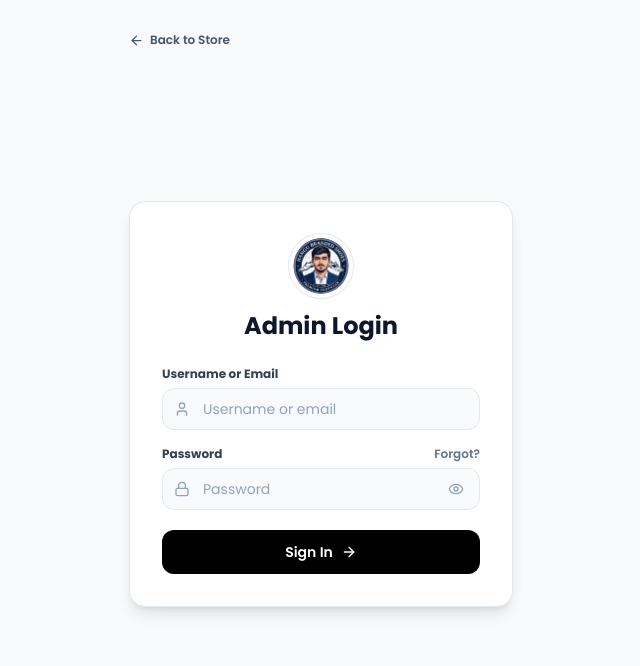
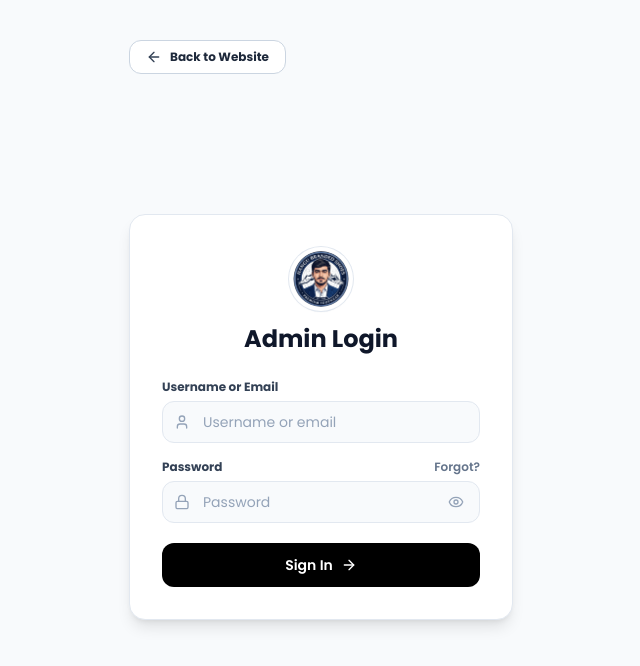
Before and after one commit to iamahmdev/hangu_branded_shoes, a Next.js app: page /admin in a window 1280 px wide. Shown: the top 666 px of the page, without its empty margins (319-959 px from the left). Built offline with nearby package versions, Linux system fonts and the light colour scheme; no server answers.

Commit message:
fix(admin): prominent back to website button with arrow and replace storefront jargon

```diff
--- a/src/components/admin/AdminLayout.tsx
+++ b/src/components/admin/AdminLayout.tsx
@@ -138,14 +138,15 @@ export default function AdminLayout({
                 <RefreshCw size={16} className={isRefreshing ? "animate-spin text-emerald-600" : ""} />
               </button>
 
-              {/* Storefront Link */}
+              {/* Website Link */}
               <Link
                 href="/"
                 target="_blank"
-                className="hidden sm:inline-flex items-center gap-1.5 px-3 py-1.5 rounded-xl bg-slate-100 hover:bg-slate-200 text-slate-700 text-xs font-medium border border-slate-200 transition-colors"
+                className="hidden sm:inline-flex items-center gap-1.5 px-3 py-1.5 rounded-xl bg-slate-100 hover:bg-slate-200 text-slate-700 text-xs font-semibold border border-slate-200 transition-colors"
+                title="Open Website in New Tab"
               >
                 <Store size={14} className="text-emerald-600" />
-                <span>Storefront</span>
+                <span>View Website</span>
                 <ExternalLink size={12} className="text-slate-400" />
               </Link>
 
--- a/src/components/admin/AdminLogin.tsx
+++ b/src/components/admin/AdminLogin.tsx
@@ -88,14 +88,14 @@ export default function AdminLogin({ onLogin }: AdminLoginProps) {
       </Head>
 
       <div className="min-h-screen bg-slate-50 text-slate-800 font-sans flex flex-col justify-between p-4 md:p-6 relative">
-        {/* Top return link */}
-        <div className="w-full max-w-sm mx-auto flex items-center justify-between z-10 pt-2">
+        {/* Top return button */}
+        <div className="w-full max-w-sm mx-auto flex items-center justify-start z-10 pt-4">
           <Link
             href="/"
-            className="inline-flex items-center gap-1.5 text-xs font-semibold text-slate-600 hover:text-slate-900 transition-colors"
+            className="inline-flex items-center gap-2 px-4 py-2 rounded-xl bg-white border border-slate-300 hover:border-slate-400 text-xs font-bold text-slate-800 hover:text-black shadow-xs hover:shadow-sm transition-all cursor-pointer group"
           >
-            <ArrowLeft size={15} />
-            <span>Back to Store</span>
+            <ArrowLeft size={16} className="text-slate-700 group-hover:-translate-x-0.5 transition-transform" />
+            <span>Back to Website</span>
           </Link>
         </div>
 
--- a/src/components/admin/AdminSidebar.tsx
+++ b/src/components/admin/AdminSidebar.tsx
@@ -245,10 +245,10 @@ export default function AdminSidebar({
               target="_blank"
               rel="noopener noreferrer"
               className="flex items-center justify-center gap-1.5 py-1.5 px-2 rounded-lg bg-white hover:bg-slate-100 text-slate-700 border border-slate-200 font-semibold transition-colors shadow-2xs"
-              title="Open Customer Storefront in New Tab"
+              title="Open Website in New Tab"
             >
               <ExternalLink size={12} />
-              <span>Storefront</span>
+              <span>View Website</span>
             </Link>
 
             <button
```
